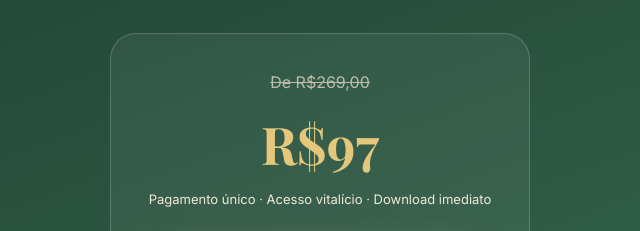
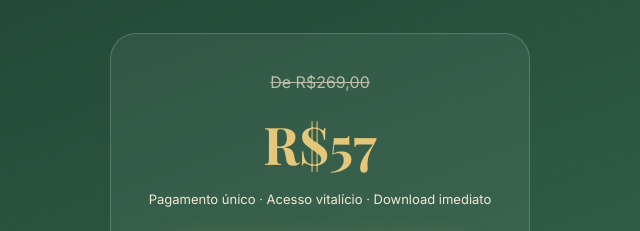
Before and after one commit to Gisa48/reset-feminino-50, a plain HTML site: page index.html in a window 1280 px wide. Shown: the part 7578-7809 px from the top of the page, 320-960 px from the left. Drawn offline with nearby package versions, Linux system fonts and the light colour scheme; a web font is replaced by a local one.

Commit message:
Add files via upload

```diff
--- a/index.html
+++ b/index.html
@@ -502,7 +502,7 @@
     <p class="lead">Tudo que você precisa para os próximos 90 dias — em um único lugar.</p>
     <div class="price-card">
       <div class="price-old">De R$269,00</div>
-      <div class="price-new">R$97</div>
+      <div class="price-new">R$57</div>
       <div class="price-sub">Pagamento único · Acesso vitalício · Download imediato</div>
       <a href="https://pay.hotmart.com/F106326458Q" class="btn">🌿 Quero meu acesso agora →</a>
       <div class="guarantee-badge">🔒 Compra 100% segura &nbsp;|&nbsp; ✅ Garantia 7 dias &nbsp;|&nbsp; 📱 Acesso imediato</div>
```
